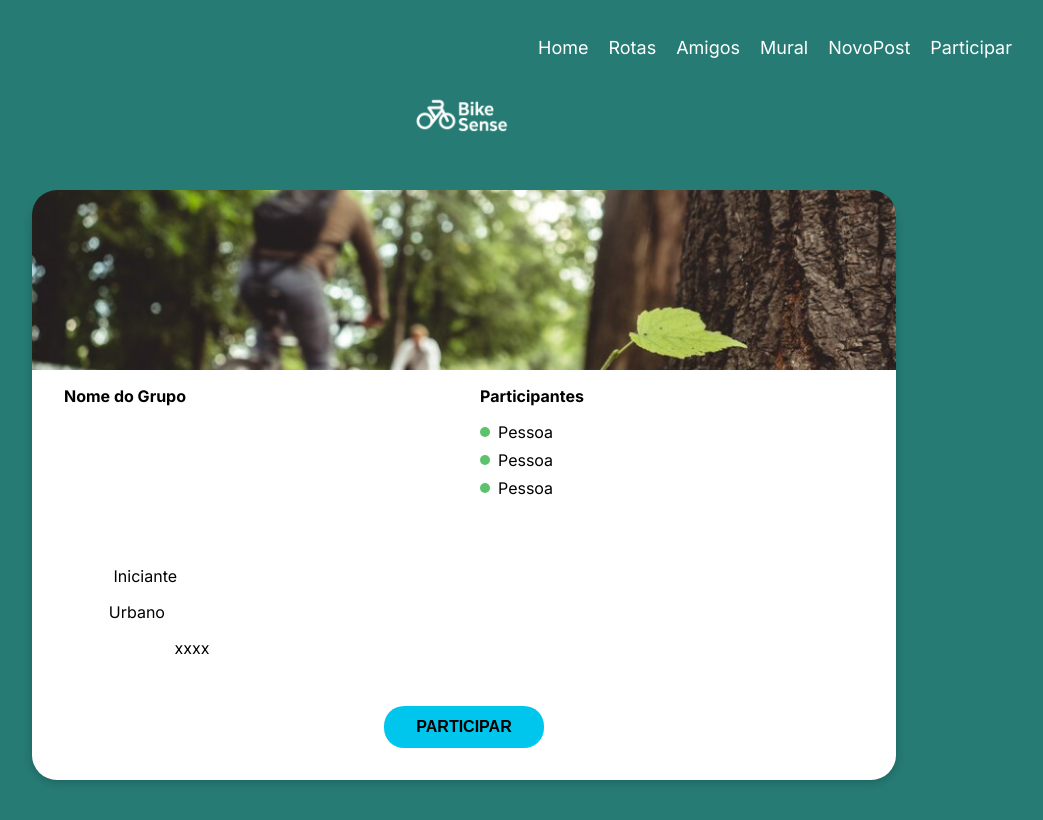
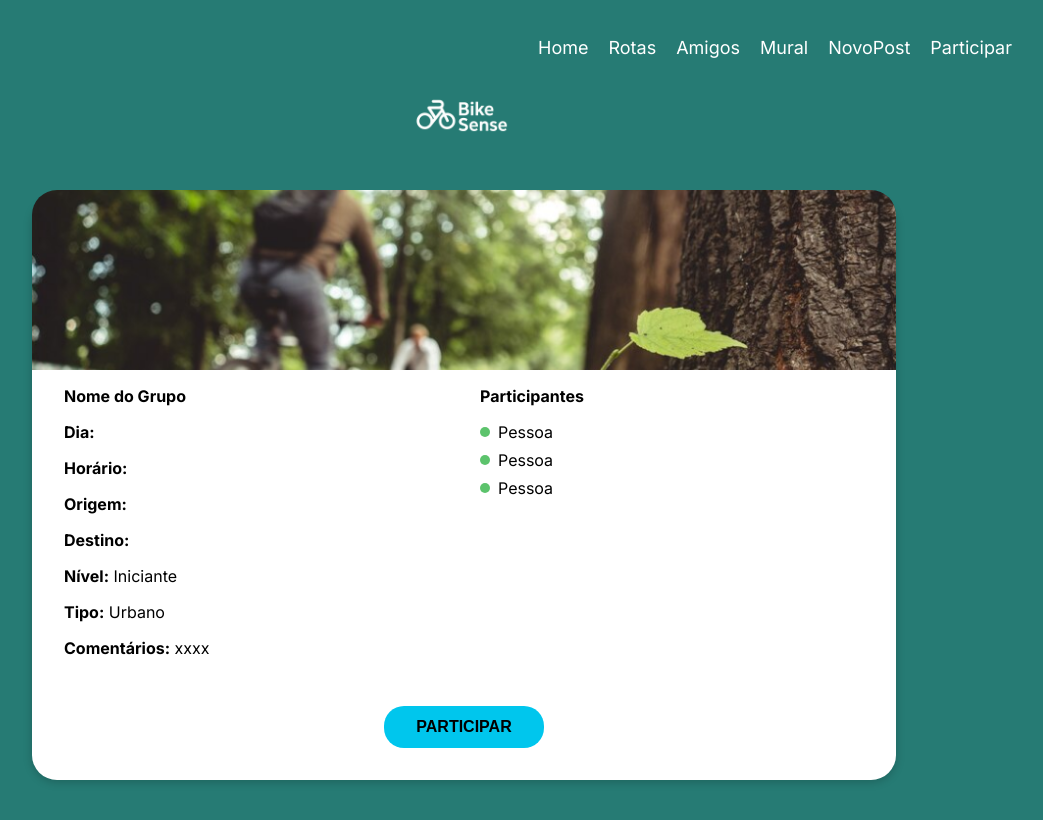
Before and after one commit to FIAP-SE/BikeSense, a React (Create React App) app: page /GrupoDetalhes in a window 1280 px wide. Shown: the top 820 px of the page, without its empty margins (176-1219 px from the left). Built offline with nearby package versions, Linux system fonts and the light colour scheme.

Commit message:
alterações nos GrupoDetalhes e estilização

```diff
--- a/src/pages/CriarGrupo/CriarGrupo.tsx
+++ b/src/pages/CriarGrupo/CriarGrupo.tsx
@@ -1,4 +1,3 @@
-// CriarGrupo.tsx
 import React from "react";
 import "./style.css";
 import { Link } from "react-router-dom";
--- a/src/pages/GrupoDetalhes/GrupoDetalhes.tsx
+++ b/src/pages/GrupoDetalhes/GrupoDetalhes.tsx
@@ -1,4 +1,3 @@
-// GrupoDetalhes.tsx
 import React from "react";
 import "./style.css";
 import { Link } from "react-router-dom";
--- a/src/pages/GrupoDetalhes/style.css
+++ b/src/pages/GrupoDetalhes/style.css
@@ -47,6 +47,9 @@
   object-position: left center;
 }
 
+p > strong {
+  color: black;
+}
 
 
 .grupo-conteudo {
@@ -101,3 +104,7 @@
 .botao-participar:hover {
   background-color: #00acc1;
 }
+
+body {
+  overflow: hidden;
+}
```
